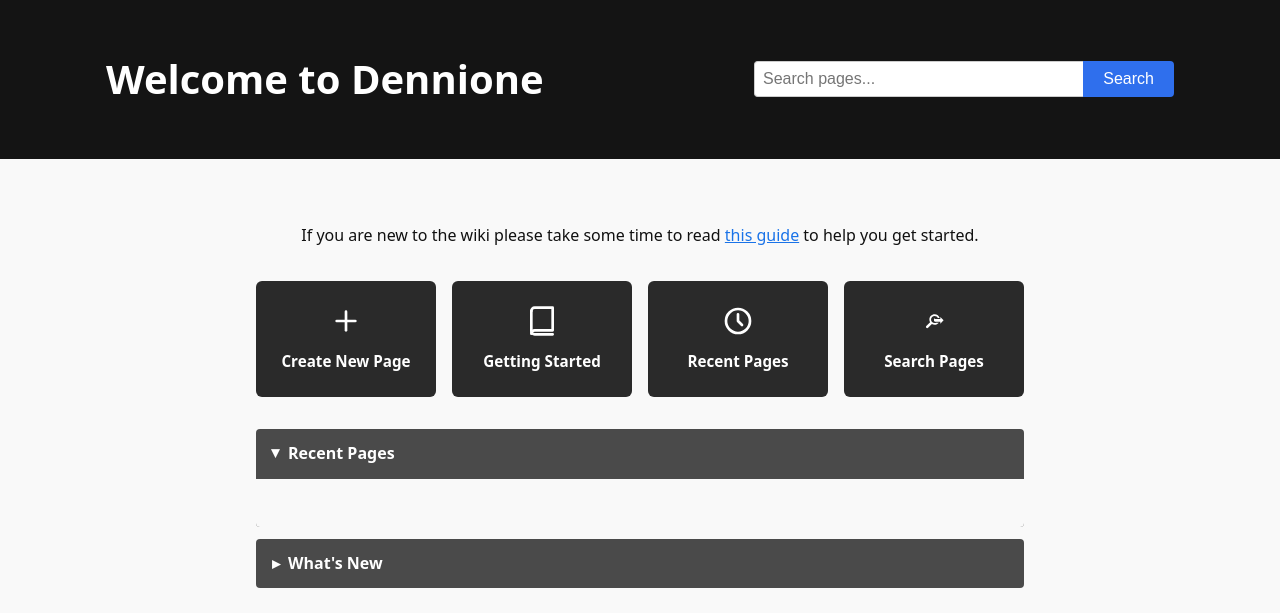
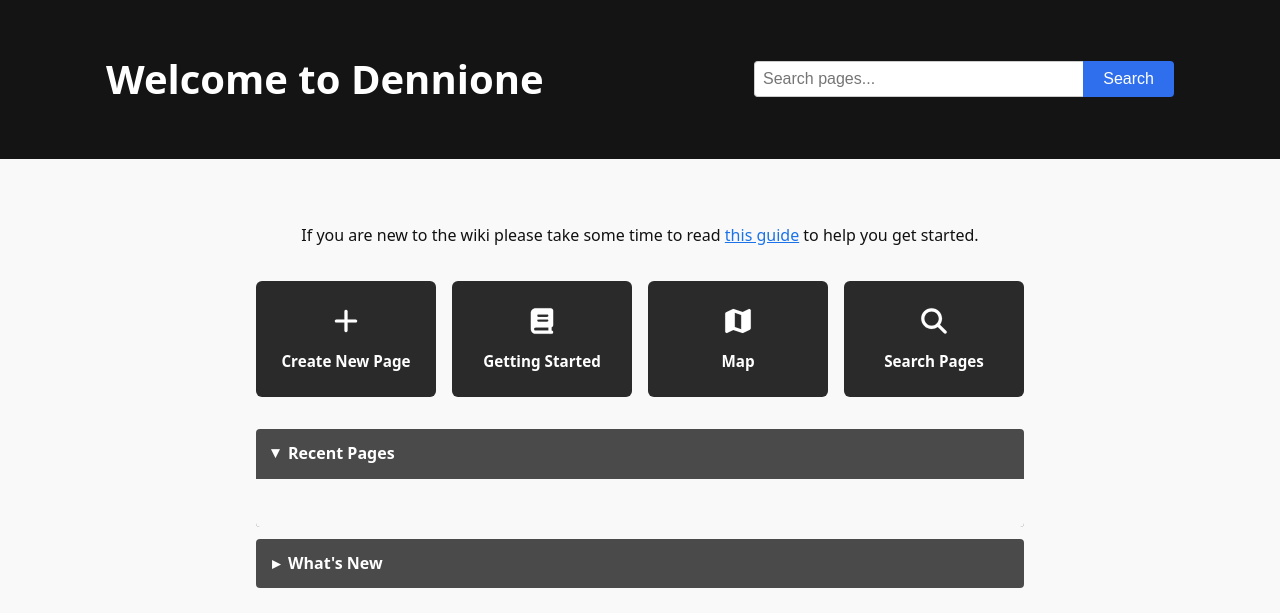
Before and after one commit to zytran/dennione_wiki, a Node server app: page / in a window 1280 px wide. Shown: the part 57-670 px from the top of the page. Run offline with Node 20, Linux system fonts and the light colour scheme; data that the repository does not hold is empty.

Commit message:
added temp interactive map section

```diff
--- a/routes/wikis.js
+++ b/routes/wikis.js
@@ -32,6 +32,8 @@ router.get('/getting-started', async (req, res) => {
     title: 'Guide to Getting Started',
   });
 });
+
+
 
 router.get('/search', async (req, res) => {
   const query = req.query.q || '';
@@ -153,6 +155,13 @@ router.post('/:slug/delete', async (req, res) => {
   res.sendStatus(200);
 });
 
+router.get('/map', (req, res) => {
+  res.render('map', {
+    title: 'Map',
+  });
+});
+
+
 router.get('/:slug', async (req, res) => {
   const { slug } = req.params;
 
--- a/views/home.ejs
+++ b/views/home.ejs
@@ -23,17 +23,14 @@
     <div class="quick-links">
       <a href="/create" class="quick-link-card">
         <span class="quick-link-icon">
-          <svg viewBox="0 0 24 24" fill="none" stroke="currentColor" stroke-width="2" stroke-linecap="round">
-            <line x1="12" y1="5" x2="12" y2="19"></line>
-            <line x1="5" y1="12" x2="19" y2="12"></line>
-          </svg>
+          <svg xmlns="http://www.w3.org/2000/svg" viewBox="0 0 640 640" fill="currentColor" stroke="currentColor" stroke-width="2" stroke-linecap="round" stroke-linejoin="round"><!--!Font Awesome Free v7.3.1 by @fontawesome - https://fontawesome.com License - https://fontawesome.com/license/free Copyright 2026 Fonticons, Inc.--><path d="M352 128C352 110.3 337.7 96 320 96C302.3 96 288 110.3 288 128L288 288L128 288C110.3 288 96 302.3 96 320C96 337.7 110.3 352 128 352L288 352L288 512C288 529.7 302.3 544 320 544C337.7 544 352 529.7 352 512L352 352L512 352C529.7 352 544 337.7 544 320C544 302.3 529.7 288 512 288L352 288L352 128z"/></svg>
         </span>
         <span class="quick-link-label">Create New Page</span>
       </a>
 
       <a href="/getting-started" class="quick-link-card">
         <span class="quick-link-icon">
-          <svg viewBox="0 0 24 24" fill="none" stroke="currentColor" stroke-width="2" stroke-linecap="round" stroke-linejoin="round">
+          <svg xmlns="http://www.w3.org/2000/svg" viewBox="0 0 640 640" fill="currentColor" stroke="currentColor" stroke-width="2" stroke-linecap="round" stroke-linejoin="round"><!--!Font Awesome Free v7.3.1 by @fontawesome - https://fontawesome.com License - https://fontawesome.com/license/free Copyright 2026 Fonticons, Inc.--><path d="M480 576L192 576C139 576 96 533 96 480L96 160C96 107 139 64 192 64L496 64C522.5 64 544 85.5 544 112L544 400C544 420.9 530.6 438.7 512 445.3L512 512C529.7 512 544 526.3 544 544C544 561.7 529.7 576 512 576L480 576zM192 448C174.3 448 160 462.3 160 480C160 497.7 174.3 512 192 512L448 512L448 448L192 448zM224 216C224 229.3 234.7 240 248 240L424 240C437.3 240 448 229.3 448 216C448 202.7 437.3 192 424 192L248 192C234.7 192 224 202.7 224 216zM248 288C234.7 288 224 298.7 224 312C224 325.3 234.7 336 248 336L424 336C437.3 336 448 325.3 448 312C448 298.7 437.3 288 424 288L248 288z"/></svg>
             <path d="M4 4.5A2.5 2.5 0 0 1 6.5 2H20v17H6.5A2.5 2.5 0 0 0 4 21.5"></path>
             <path d="M4 4.5v15A2.5 2.5 0 0 0 6.5 22H20"></path>
           </svg>
@@ -41,19 +38,16 @@
         <span class="quick-link-label">Getting Started</span>
       </a>
 
-      <a href="#recent-pages" class="quick-link-card">
+      <a href="/map" class="quick-link-card">
         <span class="quick-link-icon">
-          <svg viewBox="0 0 24 24" fill="none" stroke="currentColor" stroke-width="2" stroke-linecap="round" stroke-linejoin="round">
-            <circle cx="12" cy="12" r="9"></circle>
-            <path d="M12 7v5l3 3"></path>
-          </svg>
+          <svg xmlns="http://www.w3.org/2000/svg" viewBox="0 0 640 640" fill="currentColor" stroke="currentColor" stroke-width="2" stroke-linecap="round" stroke-linejoin="round"><!--!Font Awesome Free v7.3.1 by @fontawesome - https://fontawesome.com License - https://fontawesome.com/license/free Copyright 2026 Fonticons, Inc.--><path d="M576 112C576 100.9 570.3 90.6 560.8 84.8C551.3 79 539.6 78.4 529.7 83.4L413.5 141.5L234.1 81.6C226 78.9 217.3 79.5 209.7 83.3L81.7 147.3C70.8 152.8 64 163.9 64 176L64 528C64 539.1 69.7 549.4 79.2 555.2C88.7 561 100.4 561.6 110.3 556.6L226.4 498.5L405.8 558.3C413.9 561 422.6 560.4 430.2 556.6L558.2 492.6C569 487.2 575.9 476.1 575.9 464L575.9 112zM256 440.9L256 156.4L384 199.1L384 483.6L256 440.9z"/></svg>
         </span>
-        <span class="quick-link-label">Recent Pages</span>
+        <span class="quick-link-label">Map</span>
       </a>
 
       <a href="/search" class="quick-link-card">
         <span class="quick-link-icon quick-link-icon-img">
-          <img src="/icons/search.svg" alt="">
+          <svg xmlns="http://www.w3.org/2000/svg" viewBox="0 0 640 640" fill="currentColor" stroke="currentColor" stroke-width="2" stroke-linecap="round" stroke-linejoin="round"><!--!Font Awesome Free v7.3.1 by @fontawesome - https://fontawesome.com License - https://fontawesome.com/license/free Copyright 2026 Fonticons, Inc.--><path d="M480 272C480 317.9 465.1 360.3 440 394.7L566.6 521.4C579.1 533.9 579.1 554.2 566.6 566.7C554.1 579.2 533.8 579.2 521.3 566.7L394.7 440C360.3 465.1 317.9 480 272 480C157.1 480 64 386.9 64 272C64 157.1 157.1 64 272 64C386.9 64 480 157.1 480 272zM272 416C351.5 416 416 351.5 416 272C416 192.5 351.5 128 272 128C192.5 128 128 192.5 128 272C128 351.5 192.5 416 272 416z"/></svg>
         </span>
         <span class="quick-link-label">Search Pages</span>
       </a>
@@ -78,8 +72,7 @@
       <div class="accordion-content">
         <h3>Patch Notes</h3>
         <ul>
-          <li>Reformatted Code</li>
-          <li>Layout Redesign</li>
+          <li>Added temp interactive map section</li>
         </ul>
       </div>
     </details>
--- a/views/partials/head.ejs
+++ b/views/partials/head.ejs
@@ -3,6 +3,7 @@
 <title><%= typeof headTitle !== 'undefined' ? headTitle : title %></title>
 <link rel="icon" href="/icons/favicon.ico" type="image/x-icon">
 <link rel="stylesheet" href="/css/style.css">
+<link rel="stylesheet" href="https://cdnjs.cloudflare.com/ajax/libs/font-awesome/7.3.1/css/all.min.css" integrity="sha512-QeR2VH+lsBE5LSAe1Q5EnTBbe7XTBubt8dG93Y7gidSgdMCr8nVqKcfKAMyN96SV8KDbZVTDXChatu5G2KQGzg==" crossorigin="anonymous" referrerpolicy="no-referrer">
 <% if (typeof useEditor !== 'undefined' && useEditor) { %>
 <link rel="stylesheet" href="https://cdn.jsdelivr.net/npm/simplemde/dist/simplemde.min.css">
 <% } %>
```
Also changed, not shown: views/map.ejs (added, +62 -0 lines), public/images/map/README.md (added), public/images/map/map.jpg (added), public/images/map/map.png (added), public/images/map/tilted.jpeg (added).
